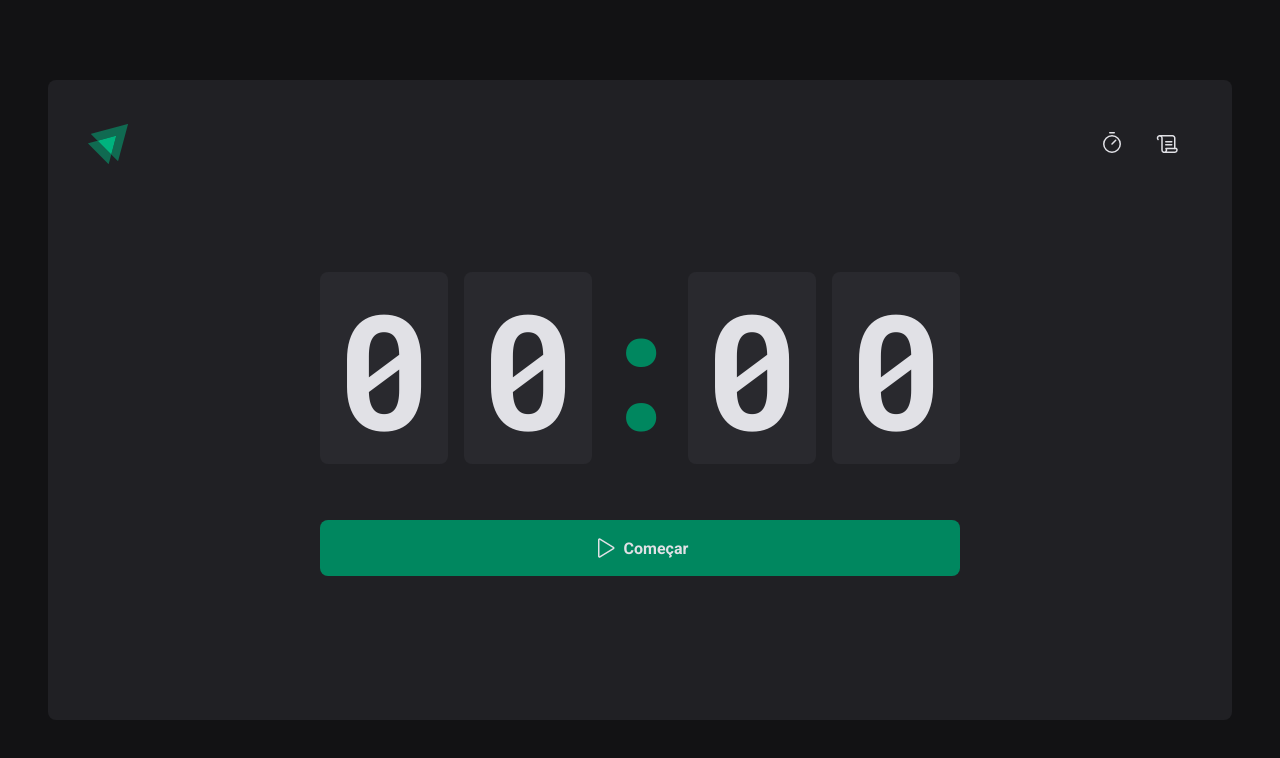
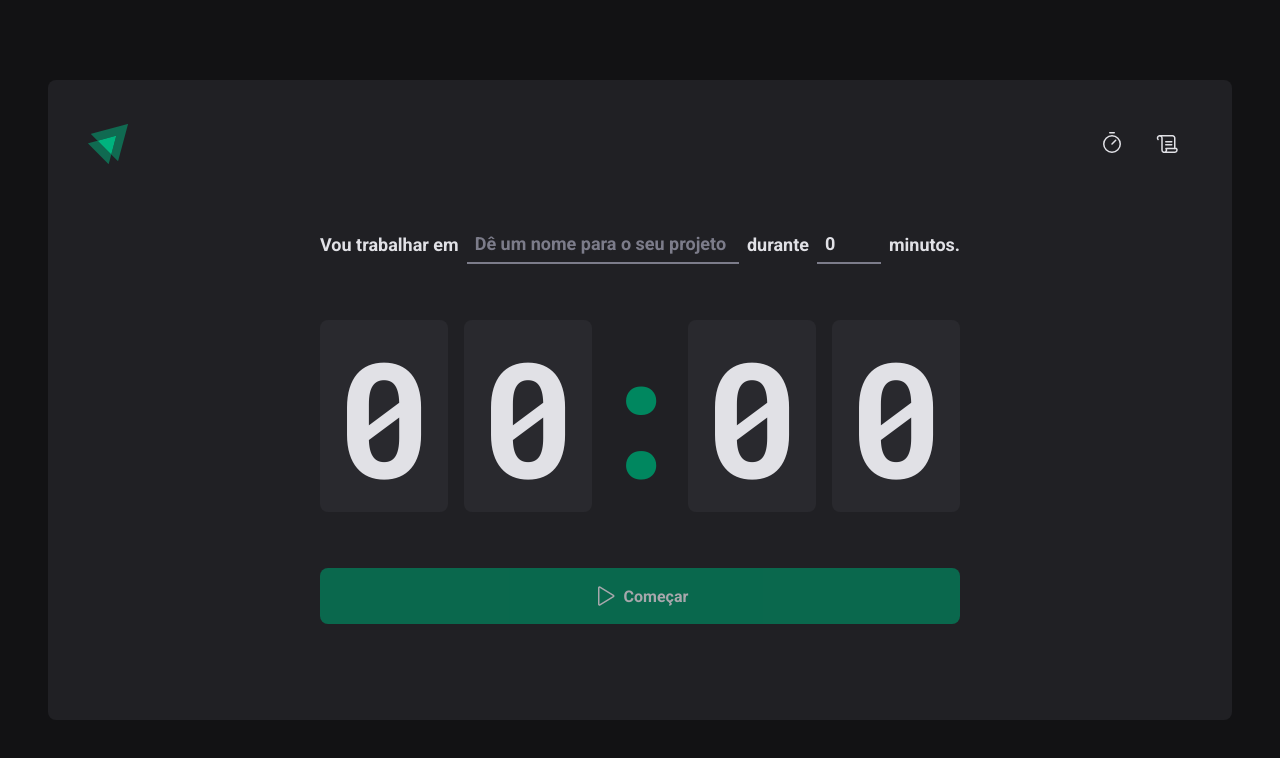
Before and after one commit to osvaldokalvaitir/reactjs-ignite2022-project2, a React (Vite) app: page / in a window 1280 px wide. Shown: the top 758 px of the page. Built offline with nearby package versions, Linux system fonts and the light colour scheme.

Commit message:
Contexto no formulário

```diff
--- a/src/pages/Home/components/Countdown/index.tsx
+++ b/src/pages/Home/components/Countdown/index.tsx
@@ -1,13 +1,17 @@
-import { useContext, useEffect, useState } from 'react'
+import { useContext, useEffect } from 'react'
 import { differenceInSeconds } from 'date-fns'
 
 import { CountdownContainer, Separator } from './styles'
-import { CyclesContext } from '../../index'
+import { CyclesContext } from '../..'
 
 export function Countdown() {
-  const { activeCycle, activeCycleId, markCurrentCycleAsFinished } =
-    useContext(CyclesContext)
-  const [amountSecondsPassed, setAmountSecondsPassed] = useState(0)
+  const {
+    activeCycle,
+    activeCycleId,
+    markCurrentCycleAsFinished,
+    amountSecondsPassed,
+    setSecondsPassed,
+  } = useContext(CyclesContext)
 
   const totalSeconds = activeCycle ? activeCycle.minutesAmount * 60 : 0
 
@@ -23,10 +27,10 @@
 
         if (secondsDifference >= totalSeconds) {
           markCurrentCycleAsFinished()
-          setAmountSecondsPassed(totalSeconds)
+          setSecondsPassed(totalSeconds)
           clearInterval(interval)
         } else {
-          setAmountSecondsPassed(secondsDifference)
+          setSecondsPassed(secondsDifference)
         }
       }, 1000)
     }
@@ -34,7 +38,13 @@
     return () => {
       clearInterval(interval)
     }
-  }, [activeCycle, totalSeconds, activeCycleId, markCurrentCycleAsFinished])
+  }, [
+    activeCycle,
+    totalSeconds,
+    activeCycleId,
+    setSecondsPassed,
+    markCurrentCycleAsFinished,
+  ])
 
   const currentSeconds = activeCycle ? totalSeconds - amountSecondsPassed : 0
 
--- a/src/pages/Home/components/NewCycleForm/index.tsx
+++ b/src/pages/Home/components/NewCycleForm/index.tsx
@@ -1,27 +1,11 @@
-import { useForm } from 'react-hook-form'
-import { zodResolver } from '@hookform/resolvers/zod'
-import * as zod from 'zod'
-
 import { FormContainer, MinutesAmountInput, TaskInput } from './styles'
-
-const newCycleFormValidationSchema = zod.object({
-  task: zod.string().min(1, 'Inform a tarefa'),
-  minutesAmount: zod
-    .number()
-    .min(1, 'O ciclo precisa ser de no mínimo 5 minutos.')
-    .max(60, 'O ciclo precisa ser de no máximo 60 minutos.'),
-})
-
-type NewCycleFormData = zod.infer<typeof newCycleFormValidationSchema>
+import { useContext } from 'react'
+import { CyclesContext } from '../..'
+import { useFormContext } from 'react-hook-form'
 
 export function NewCycleForm() {
-  const { register, handleSubmit, watch, reset } = useForm<NewCycleFormData>({
-    resolver: zodResolver(newCycleFormValidationSchema),
-    defaultValues: {
-      task: '',
-      minutesAmount: 0,
-    },
-  })
+  const { activeCycle } = useContext(CyclesContext)
+  const { register } = useFormContext()
 
   return (
     <FormContainer>
@@ -46,7 +30,7 @@
         id="minutesAmount"
         placeholder="00"
         step={5}
-        min={1}
+        min={5}
         max={60}
         disabled={!!activeCycle}
         {...register('minutesAmount', { valueAsNumber: true })}
--- a/src/pages/Home/index.tsx
+++ b/src/pages/Home/index.tsx
@@ -1,5 +1,8 @@
-import { useState, useEffect, createContext } from 'react'
+import { useState, createContext } from 'react'
 import { HandPalm, Play } from 'phosphor-react'
+import { useForm, FormProvider } from 'react-hook-form'
+import { zodResolver } from '@hookform/resolvers/zod'
+import * as zod from 'zod'
 
 import {
   HomeContainer,
@@ -21,16 +24,43 @@
 interface CyclesContextType {
   activeCycle: Cycle | undefined
   activeCycleId: string | null
+  amountSecondsPassed: number
   markCurrentCycleAsFinished: () => void
+  setSecondsPassed: (seconds: number) => void
 }
 
 export const CyclesContext = createContext({} as CyclesContextType)
 
+const newCycleFormValidationSchema = zod.object({
+  task: zod.string().min(1, 'Inform a tarefa'),
+  minutesAmount: zod
+    .number()
+    .min(5, 'O ciclo precisa ser de no mínimo 5 minutos.')
+    .max(60, 'O ciclo precisa ser de no máximo 60 minutos.'),
+})
+
+type NewCycleFormData = zod.infer<typeof newCycleFormValidationSchema>
+
 export function Home() {
   const [cycles, setCycles] = useState<Cycle[]>([])
   const [activeCycleId, setActiveCycleId] = useState<string | null>(null)
+  const [amountSecondsPassed, setAmountSecondsPassed] = useState(0)
+
+  const newCycleForm = useForm<NewCycleFormData>({
+    resolver: zodResolver(newCycleFormValidationSchema),
+    defaultValues: {
+      task: '',
+      minutesAmount: 0,
+    },
+  })
+
+  const { handleSubmit, watch, reset } = newCycleForm
 
   const activeCycle = cycles.find((cycle) => cycle.id === activeCycleId)
+
+  function setSecondsPassed(seconds: number) {
+    setAmountSecondsPassed(seconds)
+  }
 
   function markCurrentCycleAsFinished() {
     setCycles((state) =>
@@ -44,22 +74,22 @@
     )
   }
 
-  // function handleCreateNewCycle(data: NewCycleFormData) {
-  //   const id = String(new Date().getTime())
+  function handleCreateNewCycle(data: NewCycleFormData) {
+    const id = String(new Date().getTime())
 
-  //   const newCycle: Cycle = {
-  //     id,
-  //     task: data.task,
-  //     minutesAmount: data.minutesAmount,
-  //     startDate: new Date(),
-  //   }
+    const newCycle: Cycle = {
+      id,
+      task: data.task,
+      minutesAmount: data.minutesAmount,
+      startDate: new Date(),
+    }
 
-  //   setCycles((state) => [...state, newCycle])
-  //   setActiveCycleId(id)
-  //   setAmountSecondsPassed(0)
+    setCycles((state) => [...state, newCycle])
+    setActiveCycleId(id)
+    setAmountSecondsPassed(0)
 
-  //   reset()
-  // }
+    reset()
+  }
 
   function handleInterruptCycle() {
     setCycles((state) =>
@@ -74,16 +104,24 @@
     setActiveCycleId(null)
   }
 
-  // const task = watch('task')
-  // const isSubmitDisabled = !task
+  const task = watch('task')
+  const isSubmitDisabled = !task
 
   return (
     <HomeContainer>
-      <form /* onSubmit={handleSubmit(handleCreateNewCycle)} */ action="">
+      <form onSubmit={handleSubmit(handleCreateNewCycle)} action="">
         <CyclesContext.Provider
-          value={{ activeCycle, activeCycleId, markCurrentCycleAsFinished }}
+          value={{
+            activeCycle,
+            activeCycleId,
+            markCurrentCycleAsFinished,
+            amountSecondsPassed,
+            setSecondsPassed,
+          }}
         >
-          {/* <NewCycleForm /> */}
+          <FormProvider {...newCycleForm}>
+            <NewCycleForm />
+          </FormProvider>
           <Countdown />
         </CyclesContext.Provider>
 
@@ -93,7 +131,7 @@
             Interromper
           </StopCountdownButton>
         ) : (
-          <StartCountdownButton /* disabled={isSubmitDisabled} */ type="submit">
+          <StartCountdownButton disabled={isSubmitDisabled} type="submit">
             <Play size={24} />
             Começar
           </StartCountdownButton>
```
